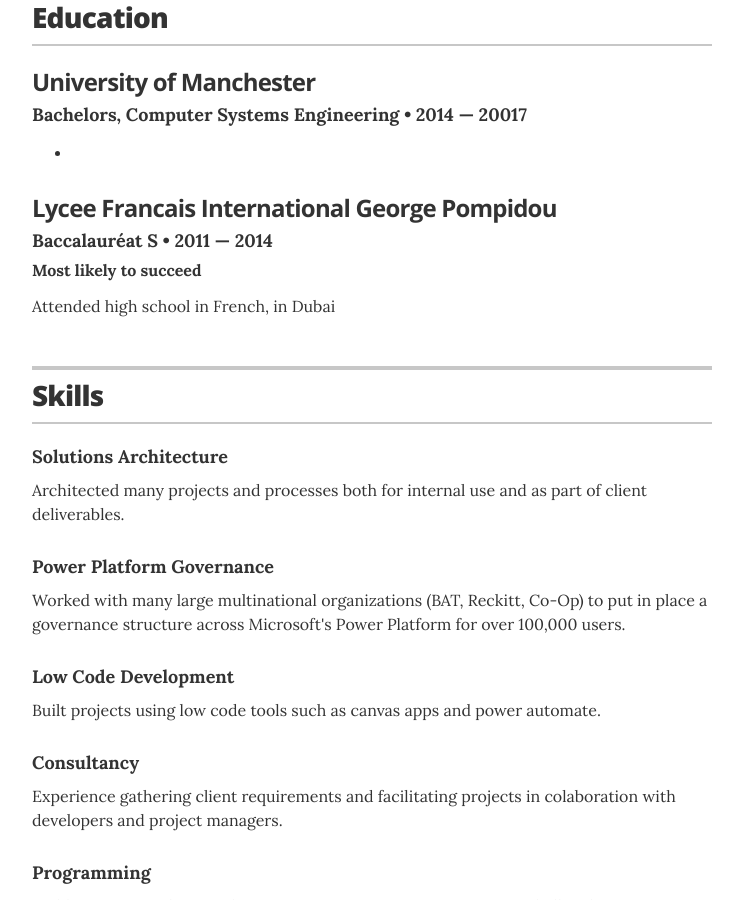
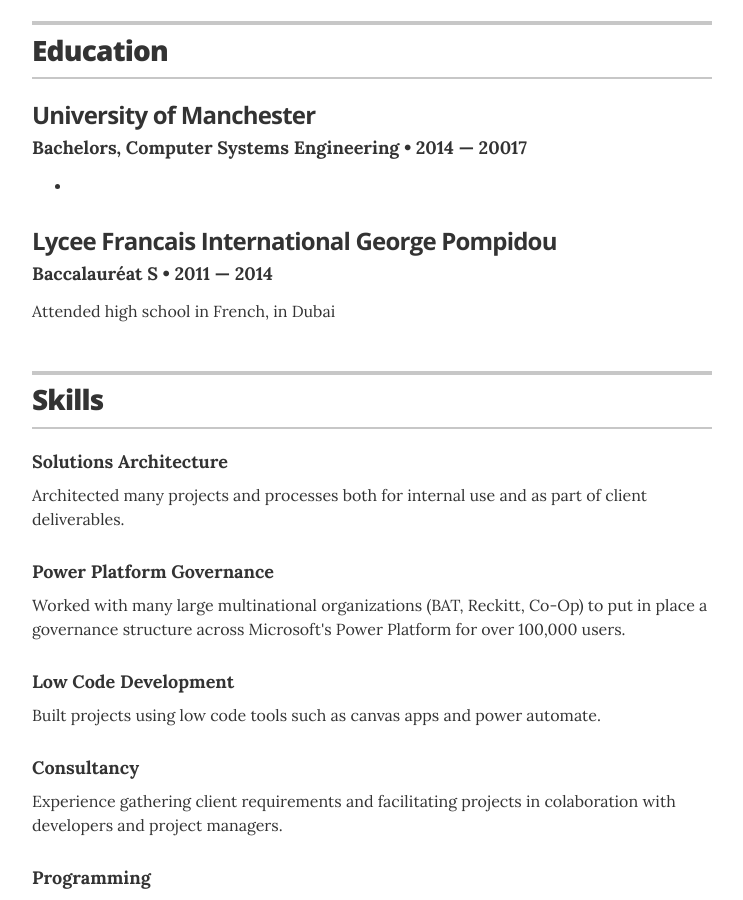
Before and after one commit to winterscar/resume, a Jekyll site: the page built from index.html, in a window 1280 px wide and 900 px high, scrolled down 1346 px. Shown: the whole window, without its empty margins (268-1011 px from the left). Built offline with Jekyll 4.4.1, drawn with Linux system fonts in a browser that asks for light colours.

Commit message:
Resize photo, quote award

```diff
--- a/_data/education.yml
+++ b/_data/education.yml
@@ -2,10 +2,9 @@
 - degree: Bachelors, Computer Systems Engineering
   uni: University of Manchester
   year: 2014 &mdash; 20017
-  awards: Graduated with 2.1
+  awards: 'Graduated with 2.1'
 
 - degree: Baccalauréat S
   uni: Lycee Francais International George Pompidou
   year: 2011 &mdash; 2014
-  award: Most likely to succeed
   summary: Attended high school in French, in Dubai
```
Also changed, not shown: images/avatar.png.
